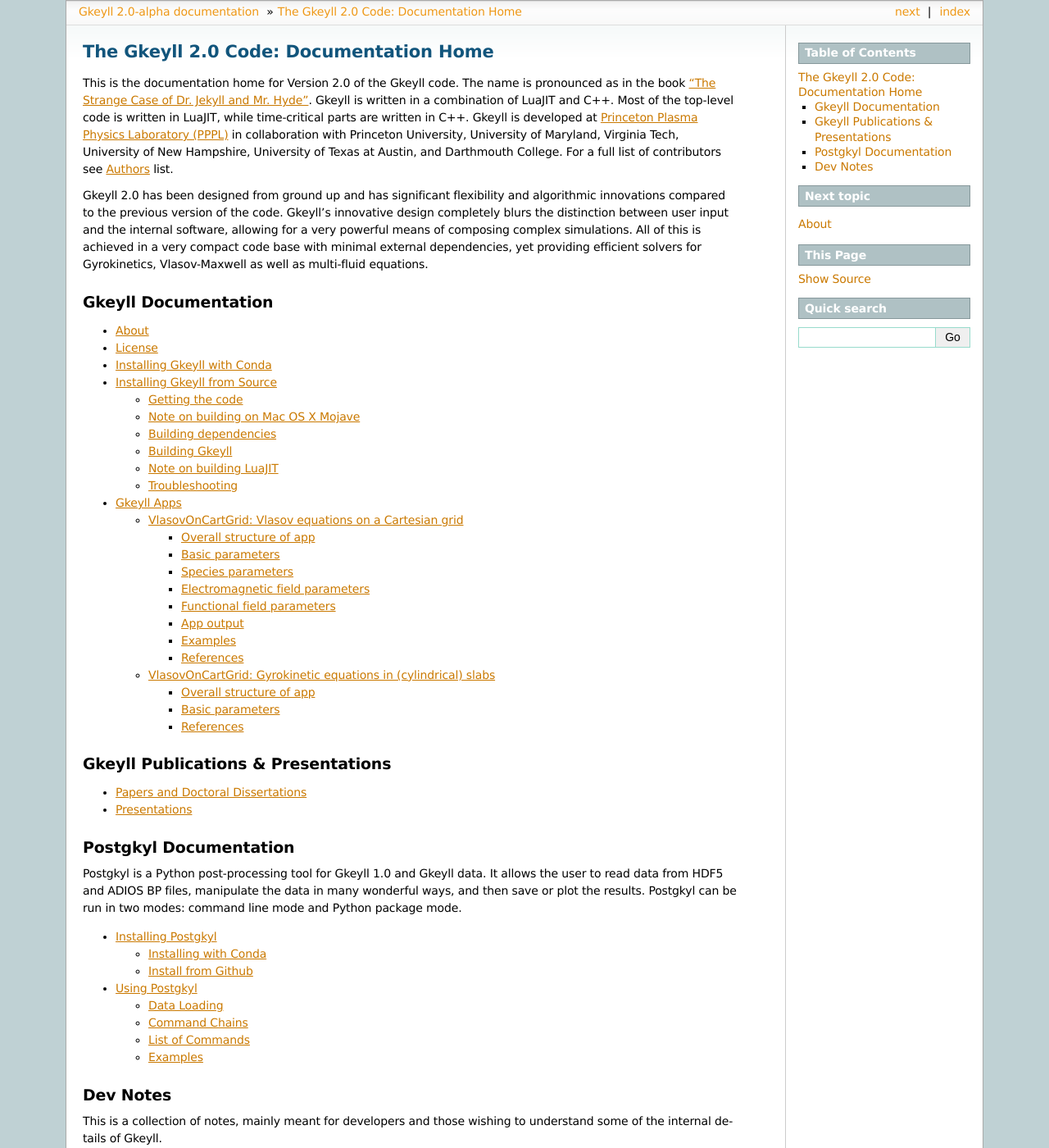
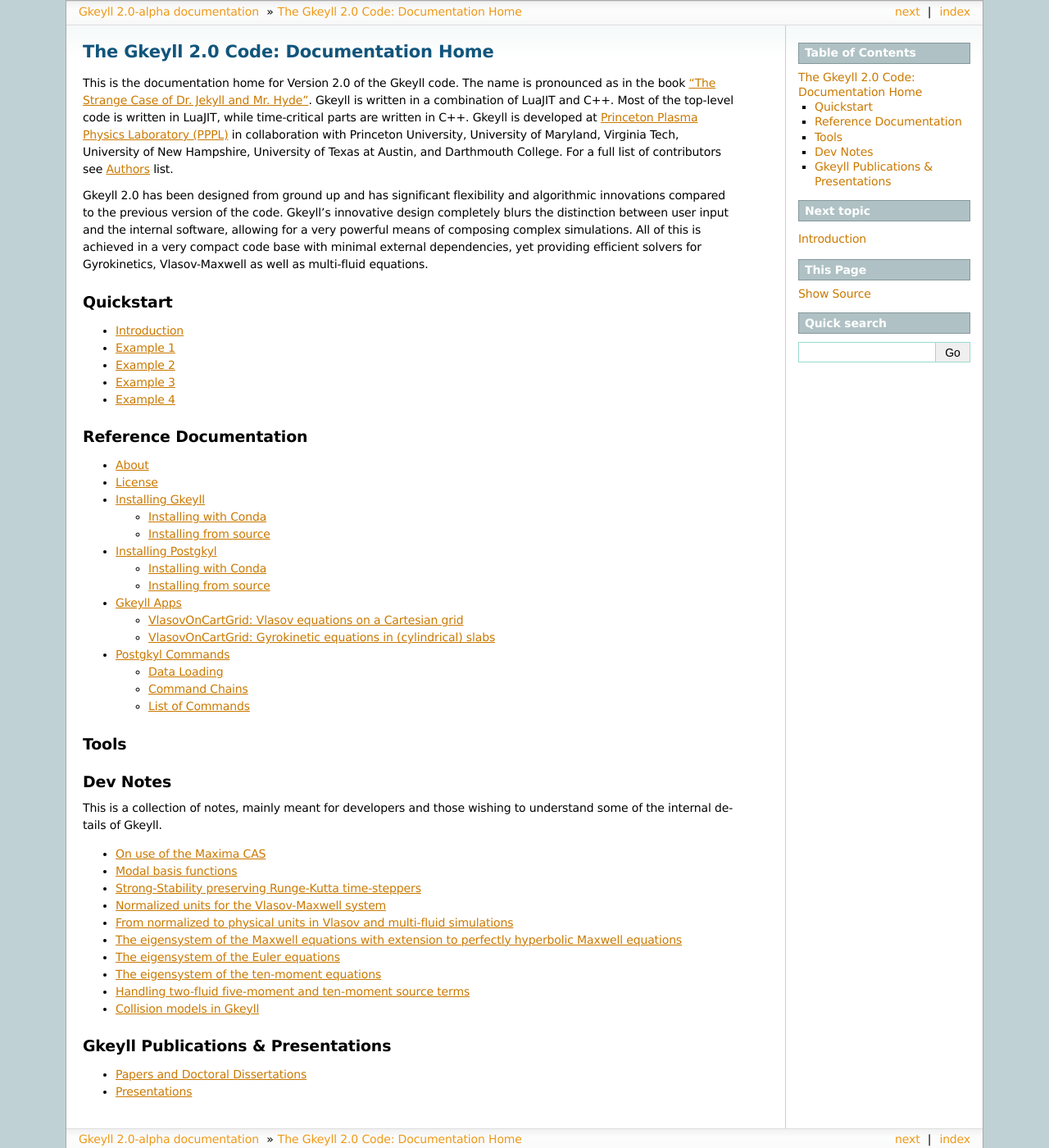
Before and after one commit to ammarhakim/gkyl-doc, a Sphinx documentation site: the page built from source/index.rst, in a window 1280 px wide and 1400 px high. Shown: the whole window at 82% size. Built offline with Sphinx 7.4.7, drawn with Linux system fonts in a browser that asks for light colours.

Commit message:
Restructuring draft for the documentation day

```diff
--- a/source/gkyl/conda-install.rst
+++ /dev/null
@@ -1,18 +0,0 @@
-Installing Gkeyll with Conda
-+++++++++++++++++++++++++++++
-
-Once `Conda <https://conda.io/miniconda.html>`_ is installed and added
-to the ``PATH``, Gkeyll can be obtained with::
-
-  conda install -c gkyl gkeyll
-
-Note, that this will also install all dependencies into the Conda
-install directory. Often this may lead to some conflicts, particularly
-for the MPI installation, specially if there is another version of MPI
-already located in the system. Gkeyll should be run using the MPI
-provided by Conda.
-
-In general, having Conda and source-built Gkeyll on the same machine
-can cause confusion. In that case please use explicit paths to the
-mpiexec and Gkeyll executable you wish to use when running
-simulations.
--- a/source/gkyl/install.rst
+++ b/source/gkyl/install.rst
@@ -1,5 +1,30 @@
-Installing Gkeyll from Source
-+++++++++++++++++++++++++++++
+Installing Gkeyll
++++++++++++++++++
+
+.. contents::
+
+Installing with Conda
+---------------------
+
+Once `Conda <https://conda.io/miniconda.html>`_ is installed and added
+to the ``PATH``, Gkeyll can be obtained with::
+
+  conda install -c gkyl gkeyll
+
+Note, that this will also install all dependencies into the Conda
+install directory. Often this may lead to some conflicts, particularly
+for the MPI installation, specially if there is another version of MPI
+already located in the system. Gkeyll should be run using the MPI
+provided by Conda.
+
+In general, having Conda and source-built Gkeyll on the same machine
+can cause confusion. In that case please use explicit paths to the
+mpiexec and Gkeyll executable you wish to use when running
+simulations.
+
+
+Installing from source
+----------------------
 
 Depending on your system, installing Gkeyll from source can be easy
 (Linux, Mac laptops and small clusters) or hard (supercomputing
@@ -28,21 +53,21 @@
 
 
 Getting the code
-----------------
+^^^^^^^^^^^^^^^^
 
 Using Git clone the source repo as follows::
 
   git clone https://github.com/ammarhakim/gkyl.git
 
-Note on building on Mac OS X Mojave
------------------------------------
+Note on building on Mac OS X
+^^^^^^^^^^^^^^^^^^^^^^^^^^^^
 
-To build on Mac OS X Mojave you must set the following env flag::
+To build on Mac OS X Mojave and beyond you must set the following env flag::
 
   export MACOSX_DEPLOYMENT_TARGET=10.9
 
 Building dependencies
----------------------
+^^^^^^^^^^^^^^^^^^^^^
 
 Depending on your system, building dependencies can be complicated.
 On a Mac or Linux machine you can simply run the mkdeps.sh script in
@@ -74,7 +99,7 @@
 to modify the instructions below accordingly.
 
 Building Gkeyll
----------------
+^^^^^^^^^^^^^^^
 
 Once you have all dependencies installed, you can build Gkeyll itself
 by cd-ing to the top-directory in the source::
@@ -137,7 +162,7 @@
     ./waf uninstall
 
 Note on building LuaJIT
------------------------
+^^^^^^^^^^^^^^^^^^^^^^^
 
 LuaJIT builds easily on most machines with standard GCC compiler. Often,
 you may run into problems on older gcc as they do not include the log2
@@ -155,7 +180,7 @@
     CC= $(DEFAULT_CC) -std=gnu99
 
 Troubleshooting
----------------
+^^^^^^^^^^^^^^^
 
 Having trouble building? We will try to compile a list of
 suggestions and common error messages in
--- a/source/index.rst
+++ b/source/index.rst
@@ -21,42 +21,34 @@
 dependencies, yet providing efficient solvers for Gyrokinetics,
 Vlasov-Maxwell as well as multi-fluid equations.
 
-Gkeyll Documentation
---------------------
+Quickstart
+----------
 
 .. toctree::
-  :maxdepth: 3
+   :maxdepth: 1
 
-  gkyl/about
-  license
-  gkyl/conda-install
-  gkyl/install
-  gkyl/applications
+   quickstart/introduction
+   quickstart/example1
+   quickstart/example2
+   quickstart/example3
+   quickstart/example4
 
-Gkeyll Publications & Presentations
------------------------------------
 
-.. toctree::
-  :maxdepth: 1
-
-  gkyl/pubs
-  gkyl/presentations
-
-Postgkyl Documentation
-----------------------
-
-Postgkyl is a Python post-processing tool for Gkeyll 1.0 and Gkeyll
-data.  It allows the user to read data from HDF5 and ADIOS BP files,
-manipulate the data in many wonderful ways, and then save or plot the
-results.  Postgkyl can be run in two modes: command line mode and
-Python package mode.
-
+Reference Documentation
+--------------------
 
 .. toctree::
   :maxdepth: 2
 
+  gkyl/about
+  license
+  gkyl/install
   postgkyl/install
+  gkyl/applications
   postgkyl/usage
+
+Tools
+-----
 
 Dev Notes
 ---------
--- a/source/postgkyl/install.rst
+++ b/source/postgkyl/install.rst
@@ -37,8 +37,8 @@
 `environment <https://conda.io/docs/user-guide/tasks/manage-environments.html>`_
 or install the Anaconda into ``$HOME`` directory.
 
-Install from Github
--------------------
+Installing from source
+----------------------
 
 Unless you are planning develop postgkyl itself, you should install
 using Anaconda's conda installer. Even if you plan to develop the
--- a/source/postgkyl/usage.rst
+++ b/source/postgkyl/usage.rst
@@ -1,5 +1,5 @@
-Using Postgkyl
-++++++++++++++
+Postgkyl Commands
++++++++++++++++++
 
 Starting with the Postgkyl 1.0, the command line commands are only
 wrappers over the Python functions and methods.  Therefore, the both
@@ -43,4 +43,3 @@
    loading
    chain
    commands
-   examples
--- /dev/null
+++ b/source/quickstart/example2.rst
@@ -0,0 +1,10 @@
+Example 2
++++++++++
+
+.. contents::
+
+Input file
+----------
+
+Postprocessing
+--------------
--- /dev/null
+++ b/source/quickstart/example4.rst
@@ -0,0 +1,10 @@
+Example 4
++++++++++
+
+.. contents::
+
+Input file
+----------
+
+Postprocessing
+--------------
```
Also changed, not shown: other parts of source/index.rst (+10 -0 lines), source/quickstart/example1.rst (added, +10 -0 lines), source/quickstart/example3.rst (added, +10 -0 lines), source/quickstart/introduction.rst (added, +10 -0 lines), 1 other file.
